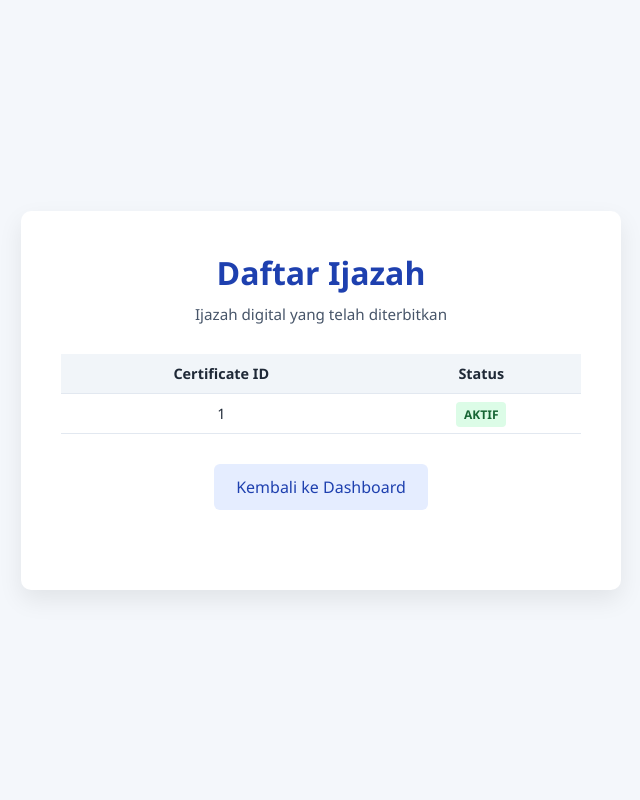
After one commit to Klovinki/Tugas-Besar-II-IF4020-Kriptografi-Sem.-I-Tahun-2025-2026, a FastAPI app: template apps/api/templates/admin_certificates.html in a window 1280 px wide. The commit adds this page. Shown: the whole page, without its empty margins (319-959 px from the left). Run offline with FastAPI, Linux system fonts and the light colour scheme; the template is opened without the code that fills it: most values are stand-ins (such as "Sample title", 1, 10 or a date in 2020).

Commit message:
penambahan list ijazah pada dashboard admin

```diff
--- a/apps/api/main.py
+++ b/apps/api/main.py
@@ -155,6 +155,33 @@ def admin_revoke_post(cert_id: str = Form(...), reason: str = Form(...)):
     }
     return {"tx_hash": append_tx(tx_data)}
 
+@app.get("/admin/certificates", response_class=HTMLResponse)
+def admin_certificates(req: Request):
+    if not ADMIN_SESSION["ok"]:
+        return RedirectResponse("/admin/login", status_code=303)
+
+    txs = load_all()
+
+    # Ambil hanya transaksi ISSUE
+    issues = [
+        {
+            "cert_id": t["tx_data"]["payload"]["cert_id"],
+            "tx_hash": t["tx_hash"],
+            "file_url": t["tx_data"]["payload"]["file_url"],
+            "revoked": is_revoked(t["tx_data"]["payload"]["cert_id"])
+        }
+        for t in txs
+        if t["tx_data"]["type"] == "ISSUE"
+    ]
+
+    return templates.TemplateResponse(
+        "admin_certificates.html",
+        {
+            "request": req,
+            "certs": issues
+        }
+    )
+
 # -------- Verify --------
 @app.get("/v", response_class=HTMLResponse)
 def verify(req: Request, tx: str, file: str, key: str):
--- a/apps/api/static/style.css
+++ b/apps/api/static/style.css
@@ -281,3 +281,38 @@ body {
 .btn.danger:hover {
     background-color: #b91c1c;
 }
+
+/* Certificate */
+.cert-table {
+    width: 100%;
+    border-collapse: collapse;
+    margin-bottom: 30px;
+}
+
+.cert-table th,
+.cert-table td {
+    padding: 10px 12px;
+    border-bottom: 1px solid #e2e8f0;
+    font-size: 0.9rem;
+}
+
+.cert-table th {
+    background-color: #f1f5f9;
+}
+
+.badge {
+    padding: 4px 8px;
+    border-radius: 4px;
+    font-size: 0.75rem;
+    font-weight: 600;
+}
+
+.badge.active {
+    background-color: #dcfce7;
+    color: #166534;
+}
+
+.badge.revoked {
+    background-color: #fee2e2;
+    color: #991b1b;
+}
--- /dev/null
+++ b/apps/api/templates/admin_certificates.html
@@ -0,0 +1,43 @@
+<!DOCTYPE html>
+<html lang="id">
+<head>
+    <meta charset="UTF-8">
+    <title>Daftar Ijazah - Admin</title>
+    <link rel="stylesheet" href="{{ url_for('static', path='style.css') }}">
+</head>
+<body>
+<div class="container">
+    <header class="header">
+        <h1>Daftar Ijazah</h1>
+        <p>Ijazah digital yang telah diterbitkan</p>
+    </header>
+
+    <table class="cert-table">
+        <thead>
+            <tr>
+                <th>Certificate ID</th>
+                <th>Status</th>
+            </tr>
+        </thead>
+        <tbody>
+        {% for c in certs %}
+            <tr>
+                <td><code>{{ c.cert_id }}</code></td>
+                <td>
+                    {% if c.revoked %}
+                        <span class="badge revoked">REVOKED</span>
+                    {% else %}
+                        <span class="badge active">AKTIF</span>
+                    {% endif %}
+                </td>
+            </tr>
+        {% endfor %}
+        </tbody>
+    </table>
+
+    <nav class="navigation">
+        <a href="/admin/dashboard" class="btn secondary">Kembali ke Dashboard</a>
+    </nav>
+</div>
+</body>
+</html>
```
Also changed, not shown: apps/api/templates/dashboard.html (+8 -0 lines), 2 other files.
